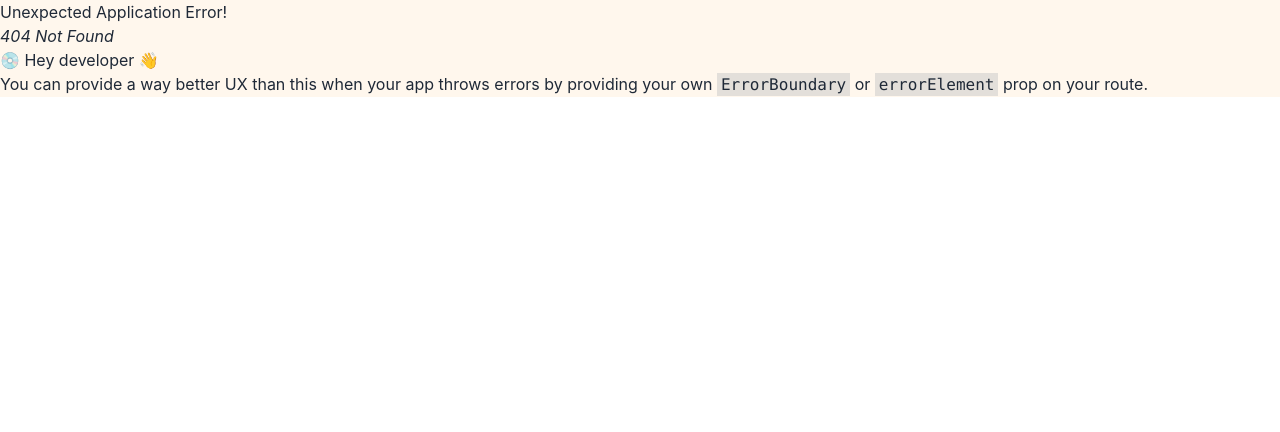
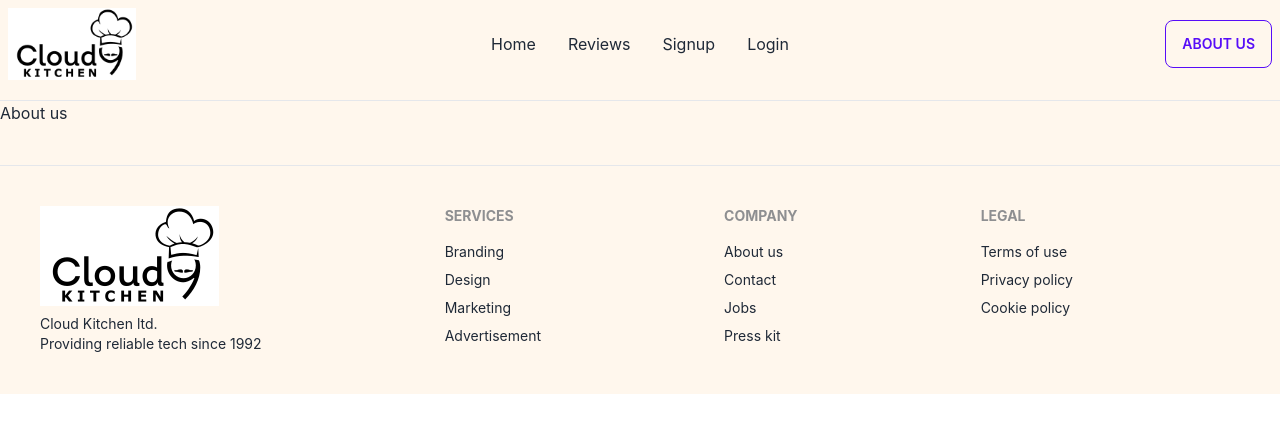
Before and after one commit to yeasinbinali/cloud-kitchen, a React (Create React App) app: page /about in a window 1280 px wide. Before the commit this address had no page. Shown: the top 432 px of the page. Built offline with nearby package versions, Linux system fonts and the light colour scheme.

Commit message:
review specific id added

```diff
--- /dev/null
+++ b/src/pages/About/About.js
@@ -0,0 +1,11 @@
+import React from 'react';
+
+const About = () => {
+    return (
+        <div>
+            <h2>About us</h2>
+        </div>
+    );
+};
+
+export default About;
--- a/src/pages/AllFoods/AllFoods.js
+++ b/src/pages/AllFoods/AllFoods.js
@@ -4,20 +4,17 @@ import FoodContainer from "../Home/Foods/FoodContainer/FoodContainer";
 const AllFoods = () => {
   const [foods, setFoods] = useState([]);
   useEffect(() => {
-    fetch("foods.json")
+    fetch("http://localhost:5000/foods")
       .then((res) => res.json())
       .then((data) => setFoods(data));
   }, []);
   return (
     <div>
-      <h2 className='text-3xl text-center font-bold my-5'>All Foods</h2>
-      <div className='grid lg:grid-cols-3 md:grid-cols-2 gap-5 px-5'>
-          {
-              foods.map(food => <FoodContainer
-                key = {food.id}
-                food = {food}
-              ></FoodContainer>)
-          }
+      <h2 className="text-3xl text-center font-bold my-5">All Foods</h2>
+      <div className="grid lg:grid-cols-3 md:grid-cols-2 gap-5 px-5">
+        {foods.map((food) => (
+          <FoodContainer key={food.id} food={food}></FoodContainer>
+        ))}
       </div>
     </div>
   );
--- a/src/pages/Home/Banner/Banner.js
+++ b/src/pages/Home/Banner/Banner.js
@@ -13,7 +13,7 @@ const Banner = () => {
           food.
         </p>
         <button className="btn btn-primary">
-          <Link to="/allServices">Reviews</Link>
+          <Link to="/reviews">Reviews</Link>
         </button>
       </div>
       <div>
--- a/src/pages/Home/Foods/FoodContainer/FoodContainer.js
+++ b/src/pages/Home/Foods/FoodContainer/FoodContainer.js
@@ -2,7 +2,7 @@ import React from "react";
 import { Link } from "react-router-dom";
 
 const FoodContainer = ({ food }) => {
-  const { id, name, img, details, price } = food;
+  const { _id, name, img, details, price } = food;
   return (
     <div className="card w-80 h-80 bg-base-100 shadow-xl image-full mx-auto">
       <figure>
@@ -13,8 +13,8 @@ const FoodContainer = ({ food }) => {
         <p>{`${details.slice(0, 100)} ..`}</p>
         <p className='text-2xl font-bold'>Price: ${price}</p>
         <div className="card-actions justify-between">
-          <button className="btn btn-warning"><Link to={`/review/${id}`}>Review</Link></button>
-          <button className="btn btn-warning btn-outline"><Link to={`/foods/${id}`}>Details</Link></button>
+          <button className="btn btn-warning"><Link to={`/review/${_id}`}>Review</Link></button>
+          <button className="btn btn-warning btn-outline"><Link to={`/foods/${_id}`}>Details</Link></button>
         </div>
       </div>
     </div>
--- a/src/pages/Home/Foods/Foods.js
+++ b/src/pages/Home/Foods/Foods.js
@@ -5,23 +5,25 @@ import FoodContainer from "./FoodContainer/FoodContainer";
 const Foods = () => {
   const [foods, setFoods] = useState([]);
   useEffect(() => {
-      fetch('foods.json')
-      .then(res => res.json())
-      .then(data => setFoods(data))
-  }, [])
+    fetch("http://localhost:5000/foods")
+      .then((res) => res.json())
+      .then((data) => setFoods(data));
+  }, []);
   return (
     <div>
       <h2 className="text-4xl text-center font-bold my-5">Foods</h2>
-      <div className='grid lg:grid-cols-3 md:grid-cols-2 grid-cols-1 gap-5 px-5'>
-          {
-            foods && foods.slice(0, 3).map(food => <FoodContainer
-              key = {food.id}
-              food = {food}
-            ></FoodContainer>)
-          }
+      <div className="grid lg:grid-cols-3 md:grid-cols-2 grid-cols-1 gap-5 px-5">
+        {foods &&
+          foods
+            .slice(0, 3)
+            .map((food) => (
+              <FoodContainer key={food.id} food={food}></FoodContainer>
+            ))}
       </div>
-      <div className='text-center my-10'>
-        <button className="btn btn-primary"><Link to='/allFoods'>Show More 3+</Link></button>
+      <div className="text-center my-10">
+        <button className="btn btn-primary">
+          <Link to="/allFoods">Show More 3+</Link>
+        </button>
       </div>
     </div>
   );
--- a/src/pages/Login/Login.js
+++ b/src/pages/Login/Login.js
@@ -32,9 +32,9 @@ const Login = () => {
                 className="input input-bordered"
               />
               <label className="label">
-                <a href="#" className="label-text-alt link link-hover">
+                {/* <a href="#" className="label-text-alt link link-hover">
                   Forgot password?
-                </a>
+                </a> */}
               </label>
             </div>
             <div className="form-control mt-6">
--- /dev/null
+++ b/src/pages/ReviewForm/ReviewForm.js
@@ -0,0 +1,14 @@
+import React from 'react';
+import { useLoaderData } from 'react-router';
+
+const ReviewForm = () => {
+    const data = useLoaderData();
+    console.log(data);
+    return (
+        <div>
+
+        </div>
+    );
+};
+
+export default ReviewForm;
--- a/src/routes/route/Route.js
+++ b/src/routes/route/Route.js
@@ -1,9 +1,11 @@
 import { createBrowserRouter } from 'react-router-dom';
 import Main from '../../layout/Main';
+import About from '../../pages/About/About';
 import AllFoods from '../../pages/AllFoods/AllFoods';
 import Home from '../../pages/Home/Home/Home';
 import Login from '../../pages/Login/Login';
 import MyReviews from '../../pages/MyReviews/MyReviews';
+import ReviewForm from '../../pages/ReviewForm/ReviewForm';
 import Signup from '../../pages/Signup/Signup';
 
 
@@ -21,8 +23,19 @@ export const router = createBrowserRouter([
                 element: <AllFoods></AllFoods>
             },
             {
+                path: '/reviewForm/:id',
+                element: <ReviewForm></ReviewForm>,
+                loader: async (params) => {
+                    return fetch(`http://localhost:5000/foods/${params.id}`)
+                }
+            },
+            {
                 path: '/reviews',
                 element: <MyReviews></MyReviews>
+            },
+            {
+                path: '/about',
+                element: <About></About>
             },
             {
                 path: '/signup',
```
Also changed, not shown: public/foods.json (+0 -9 lines).
